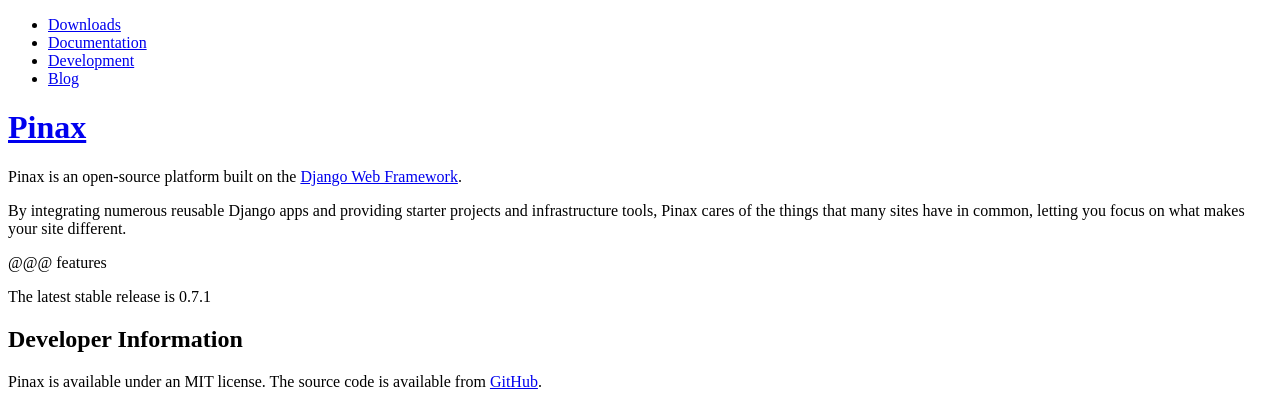
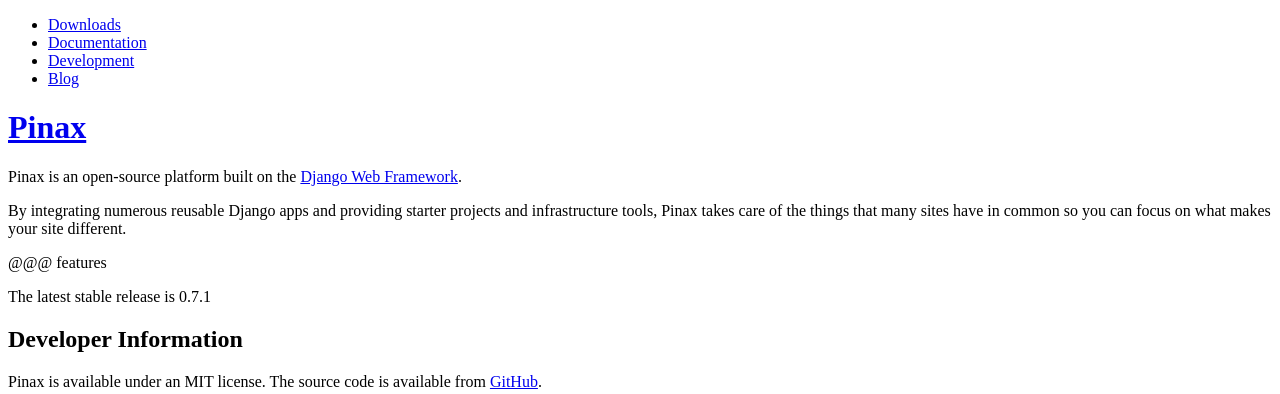
Before and after one commit to pinax/pinaxproject.com, a Django app: template pinaxsite_project/templates/homepage.html in a window 1280 px wide. Shown: the top 394 px of the page. Run offline with Django 3.2, Linux system fonts and the light colour scheme; the template is opened without the code that fills it, so the values that code supplies are empty; parts of the project's set-up code (start-up, migrations or seed data) failed here and were passed over.

Commit message:
fixed wording on homepage elevator pitch

```diff
--- a/pinaxsite_project/templates/homepage.html
+++ b/pinaxsite_project/templates/homepage.html
@@ -16,8 +16,8 @@
 
         <p>
             By integrating numerous reusable Django apps and providing starter
-            projects and infrastructure tools, Pinax cares of the things that
-            many sites have in common, letting you focus on what makes your
+            projects and infrastructure tools, Pinax takes care of the things
+            that many sites have in common so you can focus on what makes your
             site different.
         </p>
     </div>
```
